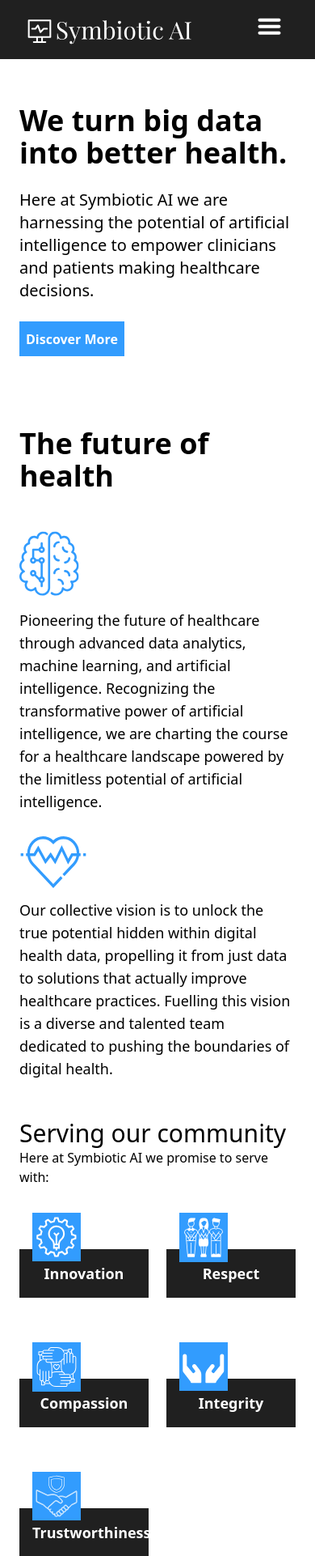
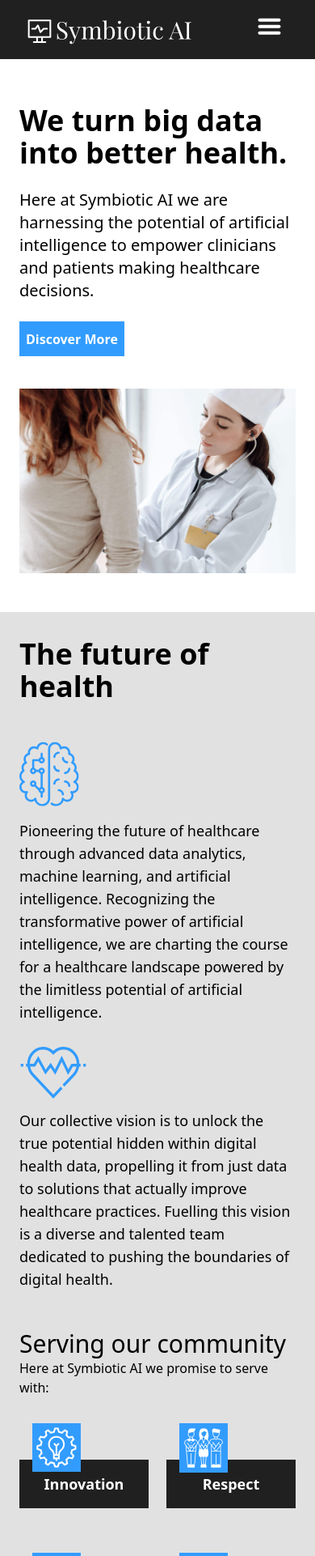
Before and after one commit to sydneyYYC/symbiotic-ai-assignment, a SvelteKit app: page / in a window 390 px wide. Shown: the top 1922 px of the page at 81% size. Built offline with nearby package versions, Linux system fonts and the light colour scheme; a web font is replaced by a local one.

Commit message:
add background grey to two column  and values section

```diff
--- a/src/lib/TeamCard.svelte
+++ b/src/lib/TeamCard.svelte
@@ -6,7 +6,7 @@
 </script>
 
 <div class="flex flex-col md:flex-row justify-between min-w-screen mb-[6rem]">
-  <img class="h-[400px] w-[400px] bg-slate-200 self-start flex-none" src={imgSrc} alt={imgAlt}>
+  <img class="h-[400px] w-[400px] bg-[#E1E1E1] self-start flex-none" src={imgSrc} alt={imgAlt}>
   <div class="mt-4 md:mt-0 mx-0 md:mx-[2rem] lg:mr-[4rem] self-start sm:self-center">
     <h5 class="md:text-4xl font-semibold text-3xl mb-2">{title}</h5>
     <p class="text-xl mb-4">{name}</p>
--- a/src/lib/TeamCardReverse.svelte
+++ b/src/lib/TeamCardReverse.svelte
@@ -5,11 +5,11 @@
   export let revName = "name here"
 </script>
 
-<div class="flex flex-col md:flex-row justify-between min-w-screen mb-[6rem]">
-  <div class="mt-4 md:mt-0 mx-0 md:mx-[2rem] lg:mr-[4rem] self-start">
+<div class="flex flex-col-reverse md:flex-row justify-between min-w-screen mb-[6rem]">
+  <div class="mt-4 md:mt-0 mx-0 md:mx-[2rem] lg:mr-[4rem] sm:self-center self-start">
     <h5 class="md:text-4xl font-semibold text-3xl mb-2">{revTitle}</h5>
     <p class="text-xl mb-4">{revName}</p>
     <p class="max-w-[50ch] sm:max-w-[55ch] mb-4">Lorem ipsum dolor sit, amet consectetur adipisicing elit. Sed quasi autem atque unde harum voluptatibus possimus laboriosam! Reprehenderit, placeat corrupti? Sed quasi autem atque unde harum voluptatibus possimus laboriosam! Reprehenderit, placeat corrupti?</p>
   </div>
-  <img class="h-[400px] w-[400px] bg-slate-200 self-start flex-none" src={revImgSrc} alt={revImgAlt}>
+  <img class="h-[400px] w-[400px] bg-[#E1E1E1] self-start flex-none" src={revImgSrc} alt={revImgAlt}>
 </div>
--- a/src/routes/+page.svelte
+++ b/src/routes/+page.svelte
@@ -25,30 +25,25 @@ const arjunData =
 	}
 </script>
 
-<!-- hero section -->
-<!-- <header class="font-inter text-white bg-black h-[30%] flex flex-col items-center justify-center">
-	<div class="my-6 p-4 mr-2 md:m-auto">
-		<h1 class="md:ml-6 md:text-6xl text-4xl font-bold ">Take control of Your Heart. Your Health.</h1>
-		<p class=" md:ml-6 md:text-xl block my-2">Powered by Symbiotic AI</p>
-	</div>
-</header> -->
-<main class="mx-3 sm:mx-6 md:mx-[5rem] mx-6">
+<main class="">
 	<!-- first section including text and images-->
-	<section class="flex md:justify-between flex-wrap mt-10 justify-items-stretch">
+	<section class="mx-3 sm:mx-6 md:mx-[5rem] mx-6 flex md:justify-between flex-wrap mt-10 justify-items-stretch">
 		<section class="md:w-[50%] h-auto self-start leading-10">
 			<h3 class=" sm:text-5xl text-4xl md:text-6xl block my-4 font-semibold">We turn big data into better health.</h3>
 			<p class="text-xl max-w-[50ch] block my-6">Here at Symbiotic AI we are harnessing the potential of artificial intelligence to empower clinicians and patients making healthcare decisions.</p>
 			<a href="/about" class="block max-w-max"><p class="my-6 bg-blue max-w-max px-2 py-[0.1rem] text-white font-semibold text-md hover:bg-darkblue">Discover More</p></a>
 		</section>
 		<!-- overlapping images -->
-		<section class=" w-[0] md:w-[50%] h-auto my-4 grid grid-cols-4 grid-rows-4 bg-contain">
-			<img class="sm:col-span-full md:w-[442px] md:h-[365px] w-[0] h-[0] bg-contain z-10  col-span-3 row-start-1 col-start-1 row-span-3" src="/assets/images/thirdman.jpg" alt="placeholder">
-			<img class="sm:col-start-1 md:col-start-3 md:w-[288px] md:h-[247px] bg-contain w-[0] h-[0]  col-start-3 col-span-3 row-start-3 row-span-2 self-end" src="/assets/images/dawson.jpg" alt="smaller placeholder">
+		<section class="flex w-screen justify-between md:w-[50%] h-auto my-4 md:grid grid-cols-4 grid-rows-4 bg-contain">
+			<img class="sm:col-span-full md:w-[442px] md:h-[365px] w-full h-fauto bg-contain z-10  col-span-3 row-start-1 col-start-1 row-span-3" src="/assets/images/thirdman.jpg" alt="placeholder">
+			<img class="sm:col-start-1 md:col-start-3 md:w-[288px] md:h-[247px] bg-contain w-[0] h-auto  col-start-3 col-span-3 row-start-3 row-span-2 self-end" src="/assets/images/dawson.jpg" alt="smaller placeholder">
 		</section>
 	</section>
+	<!-- future and values section -->
+	<section class="bg-[#E1E1E1]">
 		<!-- second section of two columns -->
-	<section>
-		<h3 class="text-4xl md:text-5xl font-semibold block my-8">The future of health</h3>
+		<section class="mx-3 sm:mx-6 md:mx-[5rem] mx-6">
+			<h3 class="text-4xl md:text-5xl font-semibold block my-8 pt-8">The future of health</h3>
 			<div class="flex flex-wrap md:justify-between items-start my-12 ">
 				<div class="flex flex-col md:max-w-[45%] items-start min-w-screen">
 					<img class="h-[80px] w-auto mb-4" src="/assets/ai-brain-logo.svg" alt="brain representing Artificial Intelligence">
@@ -61,7 +56,7 @@ const arjunData =
 			</div>
 		</section>
 		<!-- values section -->
-	<section class="my-8">
+		<section class="my-8 mx-3 sm:mx-6 md:mx-[5rem] mx-6">
 			<h4 class="text-3xl md:text-4xl">Serving our community</h4>
 			<p>Here at Symbiotic AI we promise to serve with:</p>
 			<!-- values boxes flex container -->
@@ -87,12 +82,10 @@ const arjunData =
 					<p class="min-w-full bg-black p-4 text-center mt-[2.8rem] text-white font-semibold text-lg"> Trustworthiness</p>
 				</div>
 			</div>
-		<!-- <div class="flex min-w-max items-start justify-end m-0">
-			<a href="/mission" class="max-w-max"><p class="text-right bg-blue max-w-max px-3 py-[0.5rem] rounded-full text-white font-semibold text-md hover:bg-darkblue">Learn More</p></a>
-		</div> -->
+		</section>
 </section>
 	<!-- our team section -->
-	<section class=" my-8 mt-[6rem]">
+	<section class="mx-3 sm:mx-6 md:mx-[5rem] mx-6 my-8 mt-[6rem]">
 		<h3 class="font-semibold text-3xl md:text-4xl my-8 mb-[4rem]">Our Team of Experts</h3>
 		<TeamCard {...arjunData}/>
 
```
Lines whose indentation alone changed are shown as unchanged.
